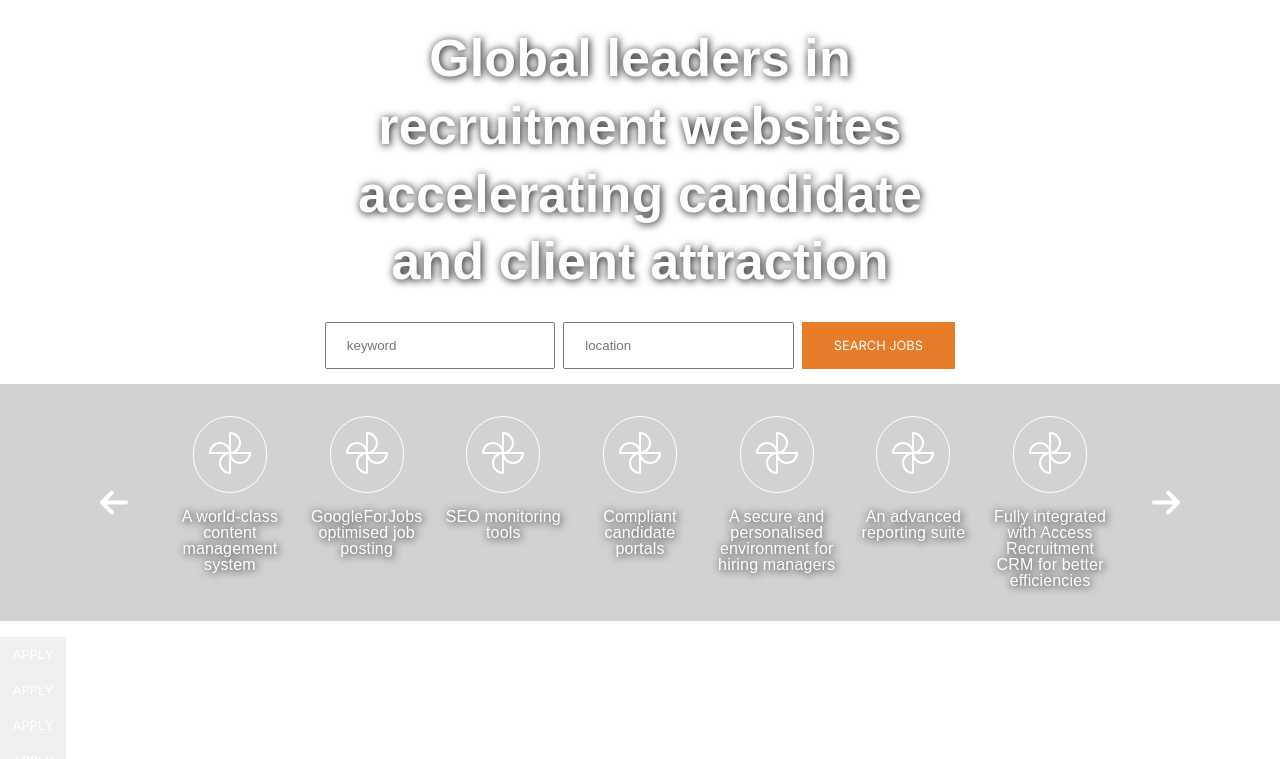
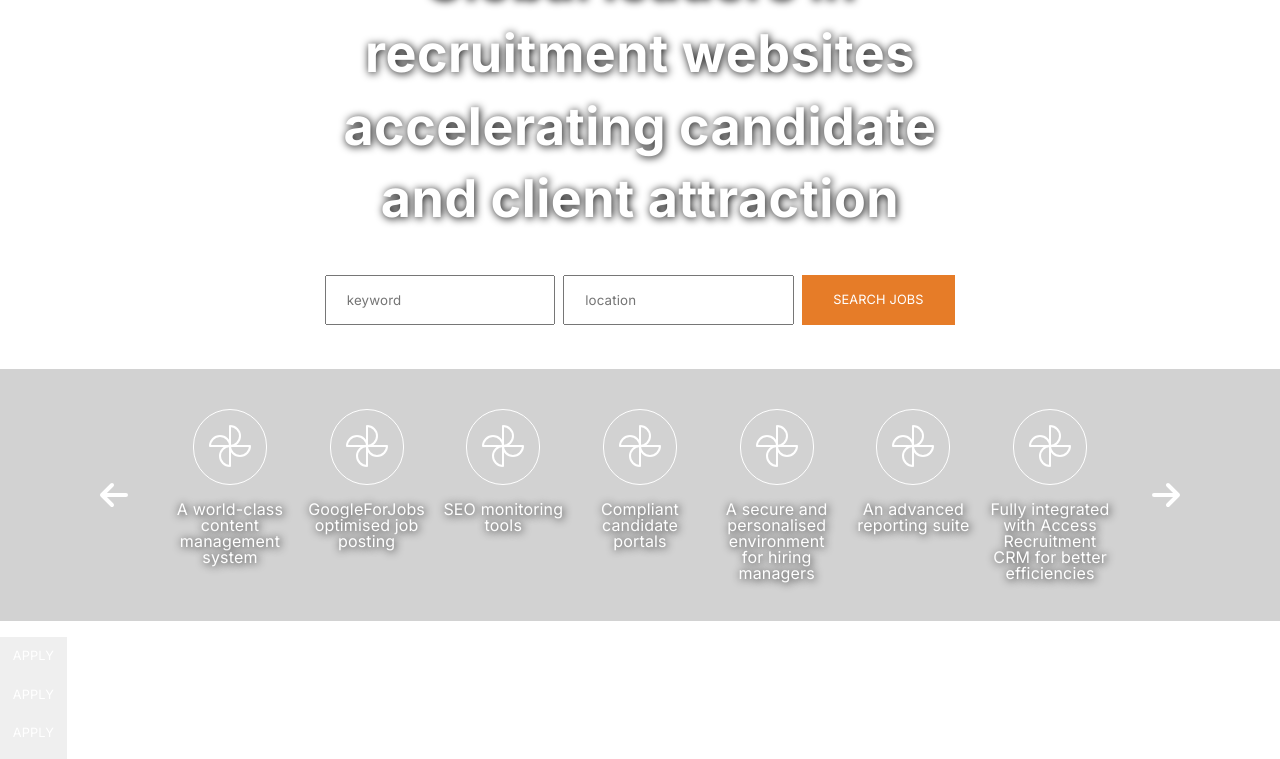
Before and after one commit to kbuiblue/volcanic-test, a website built with Vite: page index.html in a window 1280 px wide. Shown: the part 99-858 px from the top of the page. Built offline with nearby package versions, Linux system fonts and the light colour scheme; files whose address does not match are found by name.

Commit message:
Refactor h1 and default-font mixin

```diff
--- a/index.html
+++ b/index.html
@@ -47,7 +47,7 @@
             <div class="hero-content">
                 <h1>
                     Global leaders in recruitment websites accelerating
-                    candidate and client attraction
+                    candidate<br> and client attraction
                 </h1>
                 <form action="" class="search-form">
                     <input
--- a/sass/_global.scss
+++ b/sass/_global.scss
@@ -3,6 +3,18 @@
 $third-color: #ebebeb;
 $fourth-color: #3b3f4a;
 $fifth-color: #798091;
+
+@mixin default-font {
+    font-family: Inter, sans-serif;
+    line-height: 1.4;
+    letter-spacing: 0.01em;
+
+    @supports (font-variation-settings: normal) {
+        html {
+            font-family: Inter Variable, sans-serif;
+        }
+    }
+}
 
 @mixin section {
     display: flex;
--- a/sass/_header.scss
+++ b/sass/_header.scss
@@ -34,7 +34,7 @@
             display: grid;
             grid-template-columns: repeat(7, minmax(100px, 1fr));
             grid-gap: 1.25em;
-            font-size: 0.4em;
+            font-size: 0.4rem;
             min-height: 100%;
             width: clamp(500px, 90%, 800px);
         }
--- a/sass/_hero.scss
+++ b/sass/_hero.scss
@@ -20,17 +20,16 @@
         align-items: center;
         height: 100%;
         width: 100%;
-        padding-bottom: 10%;
 
         h1 {
             @include text-shadow;
+            @include default-font;
 
             text-align: center;
             font-size: clamp(1rem, 3.25rem, 4rem);
             font-weight: 700;
-            line-height: 1.3;
             max-width: 50%;
-            margin-bottom: 0.5em;
+            margin-bottom: 0.75em;
         }
 
         form {
@@ -42,7 +41,8 @@
         }
 
         form > input {
-            font-family: Inter Variable, sans-serif;
+            @include default-font;
+
             min-height: 1em;
             width: 30%;
             padding: 1em 1.5em;
@@ -55,11 +55,10 @@
     }
 
     .carousel-container {
-        position: absolute;
-        bottom: 0;
         min-width: 100vw;
         background-color: rgba(#222222, 0.2);
         backdrop-filter: blur(5px);
+        padding: 1em 0;
 
 
         .hero-carousel {
@@ -70,7 +69,7 @@
             min-height: 10%;
             max-width: 80%;
             margin: 0 auto;
-            padding: 1em 0;
+            padding: 0.5em 0;
 
 
             .previous-page,
--- a/sass/main.scss
+++ b/sass/main.scss
@@ -4,17 +4,10 @@
 @import "hero";
 
 html {
-    font-family: Inter, sans-serif;
-    line-height: 1.4;
-    letter-spacing: 0.01em;
+    @include default-font;
+
     scroll-behavior: smooth;
     color: $second-color;
-}
-
-@supports (font-variation-settings: normal) {
-    html {
-        font-family: Inter Variable, sans-serif;
-    }
 }
 
 header {
@@ -31,8 +24,8 @@
 
 button {
     @include clickable;
+    @include default-font;
 
-    font-family: Inter, sans-serif;
     font-size: 0.8rem;
     padding: 0.8em 1em;
     border: none;
```
